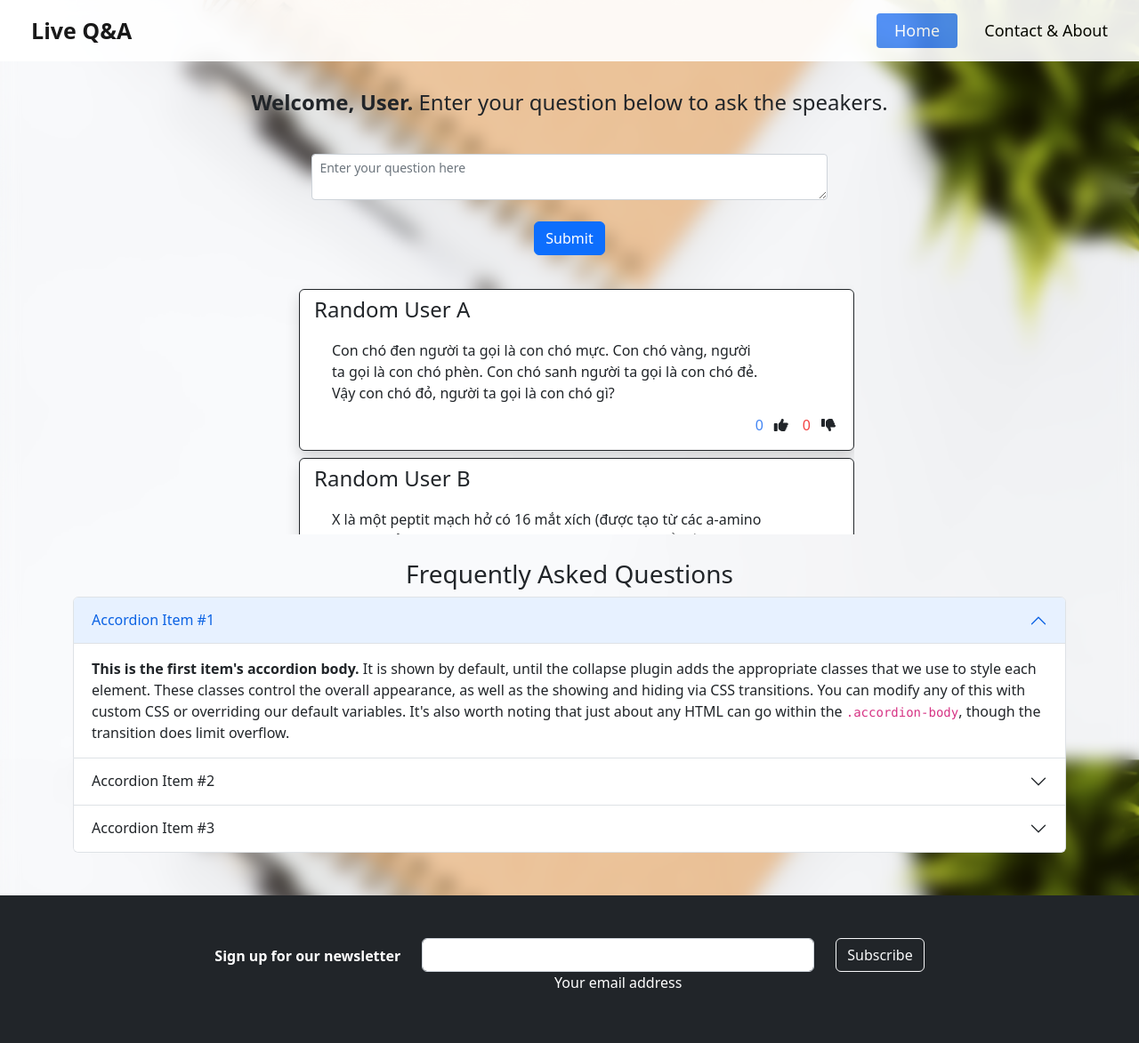
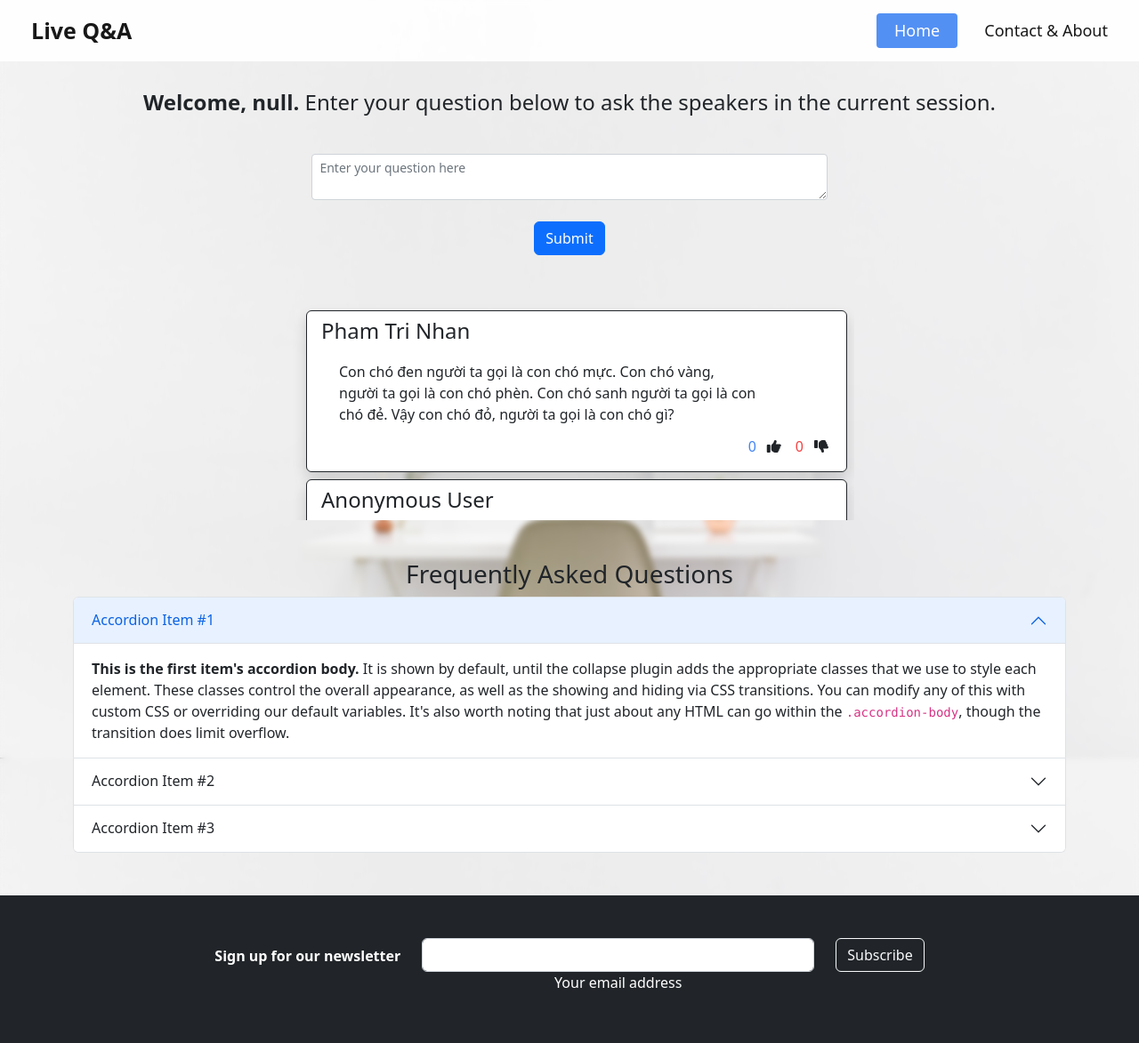
Before and after one commit to baokhanh1701/QAFrame-main, a PHP site: page /AttendeeLogin/AttendeeQuestion/1AttendeeQuestion.html in a window 1280 px wide. Shown: the whole page at 89% size. Run offline with PHP 8.4, Linux system fonts and the light colour scheme; some libraries are stand-ins or nearby versions.

Commit message:
latest update

```diff
--- a/AttendeeLogin/AttendeeQuestion/1AttendeeQuestion.css
+++ b/AttendeeLogin/AttendeeQuestion/1AttendeeQuestion.css
@@ -1,10 +1,10 @@
 body {
     margin: 0;
-    background-image: url("/AttendeeLogin/img/pexels-tirachard-kumtanom-733852.jpg");
+    background-image: url("/AttendeeLogin/img/pexels-pixabay-509922.jpg");
     background-repeat: no-repeat;
     background-attachment: fixed;
     background-size: cover;
-    backdrop-filter: blur(10px);
+    backdrop-filter: blur(3px);
 }
 
 /* Style the header with a grey background and some padding */
--- a/AttendeeLogin/AttendeeQuestion/1AttendeeQuestion.html
+++ b/AttendeeLogin/AttendeeQuestion/1AttendeeQuestion.html
@@ -20,7 +20,6 @@
         integrity="sha384-OERcA2EqjJCMA+/3y+gxIOqMEjwtxJY7qPCqsdltbNJuaOe923+mo//f6V8Qbsw3"
         crossorigin="anonymous"></script>
     <script defer src="/index.js"></script>
-    <script defer src="1AttendeeLogin.js"></script>
     <div class="header">
         <a href="/index.html" class="logo" style="font-size:25px">Live Q&A</a>
         <div href="#default" class="logo" id="user_name"></div>
@@ -31,8 +30,7 @@
     </div>
     <div class="container-fluid body">
         <div class="container addQuestion p-2">
-            <div class="headerContent"> <strong>Welcome, User.</strong> Enter your question below to ask the
-                speakers.</div>
+            <div class="headerContent text-center" id="Welcome"></div>
             <div class="newQuestion container p-3 justify-content-center align-items-center mb-5">
                 <div class="container-lg align-items-center justify-content-center p-2">
                     <textarea class="form-control form-control-sm" id="newQ" maxlength="300"
@@ -44,12 +42,12 @@
                 </div>
             </div>
             <!---->
-            <div class="listQuestion container p-2" style="overflow-x: hidden">
+            <div class="listQuestion container p-3 m-3" style="overflow-x: hidden">
                 <div id="result"></div>
                 <!-- List of question -->
                 <div class="question container-fluid p-1 m-2 border border-dark shadow rounded">
                     <div class="head container text-left">
-                        <div>Random User A</div>
+                        <div>Pham Tri Nhan</div>
                     </div>
                     <div class="content p-2">
                         <div class="text p-2">
@@ -75,7 +73,7 @@
                 </div>
                 <div class="question container-fluid p-1 m-2 border border-dark shadow rounded">
                     <div class="head container text-left">
-                        <div>Random User B</div>
+                        <div>Anonymous User</div>
                     </div>
                     <div class="content p-2">
                         <div class="text p-2">
@@ -106,7 +104,7 @@
                 </div>
                 <div class="question container-fluid p-1 m-2 border border-dark shadow rounded">
                     <div class="head container text-left">
-                        <div>Random User C</div>
+                        <div>IVanovich Krashkiroffs</div>
                     </div>
                     <div class="content p-2">
                         <div class="text p-2">
@@ -196,6 +194,11 @@
             </div>
         </div>
     </div>
+    <script>
+        const nameOutput = localStorage.getItem('name-value');
+        let content_welcome = `<strong> Welcome, ${nameOutput}.</strong> Enter your question below to ask the speakers in the current session.`;
+        document.getElementById('Welcome').innerHTML = content_welcome;
+    </script>
     <footer class="bg-dark text-center text-white" id="about">
         <!-- Grid container -->
         <div class="container p-4">
--- a/index.js
+++ b/index.js
@@ -1,16 +1,129 @@
 function signInAnonymous() {
-    let isCheck = document.getElementById("anonymously").checked;
-    if (isCheck === true) {
+    var isCheckAnon = document.getElementById("anonymously").checked;
+    if (isCheckAnon === true) {
         let textbox = document.getElementById("nameInput");
         textbox.value = "Anonymous User";
         textbox.setAttribute("disabled", "true");
-    } else if (isCheck === false) {
+    } else if (isCheckAnon === false) {
         let textbox = document.getElementById("nameInput");
         textbox.value = "";
         textbox.removeAttribute("disabled");
     }
 }
 
+//* FOR LOADING */
 setTimeout(() => {
     document.body.setAttribute("class","loaded");
 }, 1500);
+
+//* FOR QUESTION */
+
+let btn = document.querySelector("#btn_submit");
+let qstionInput = document.querySelector("#newQ");
+let question = getQuestionfromLocalStorage();
+
+renderTasks(question);
+btn.addEventListener("click", () => {
+    if (!qstionInput.value) {
+        alert("Please Enter Your Question!");
+        return false;
+    }
+    let question = getQuestionfromLocalStorage();
+    question.push({ name: qstionInput.value });
+    qstionInput.value = "";
+    localStorage.setItem("question", JSON.stringify(question));
+    renderTasks(question);
+});
+function renderTasks(question = []) {
+    let content = "<div>";
+    question.forEach((question) => {
+        content += `
+        <div class="question container-fluid p-1 m-2 border border-dark shadow rounded bg-black opacity-75 text-white">
+                    <div class="head container text-left">
+                        <div> You </div>
+                    </div>
+                    <div class="content p-2">
+                        <div class="text p-2">
+                            ${question.name}
+                        </div>
+                        <div class="interact">
+                            <!-- <b id="btn-comments" class="btn-comments m-1" style="margin:5px;"
+                                onclick="showListComments()">Comments</b> -->
+                            <!-- <b style="margin:5px">|</b> -->
+                            <div class="upvote p-1" id="upvote-num" style="color: rgb(66, 133, 244)">0</div>
+                            <i class="fas fa-thumbs-up m-1 thumbs me-2 p-1" id="upvote" onclick="upVote(this)"></i>
+                            <div class="downvote p-1" id="downvote-num" style="color: rgb(244, 66,66)">0</div>
+                            <i class="fas fa-thumbs-down m-1 thumbs p-1"
+                                id="downvote" onclick="downVote(this)"></i>
+                        </div>
+                    </div>
+                    <!-- <div id="list-comments" class="list-comments" style="overflow:scroll; max-height:300px;">
+                        <textarea id="comments" class="comments"></textarea>
+                        <div id="comments" class="comments">hihi.</div>
+                        <div id="comments" class="comments">Con chó đỏ người ta gọi là con chó....</div>
+                        <div id="comments" class="comments">Con chó đỏ người ta gọi là con chó... đỏ.</div>
+                    </div> -->
+                </div>`;
+    });
+    content += "</div>";
+    document.querySelector("#result").innerHTML = content;
+}
+
+localStorage.removeItem("question");
+function getQuestionfromLocalStorage() {
+    return localStorage.getItem("question")
+        ? JSON.parse(localStorage.getItem("question"))
+        : [];
+}
+let listComments = document.querySelector("#list-comments");
+let isShow = true;
+function showListComments() {
+    if (isShow) {
+        listComments.style.display = "none";
+        isShow = false;
+    } else {
+        listComments.style.display = "block";
+        isShow = true;
+    }
+}
+// <b id ="btn-comments" class="btn-comments" style="margin:5px;" onclick="showListComments()">Comments</b>
+
+//////////////////////comment-input//////
+
+// function comments (){let btnCommments=document.querySelector('#btn-comments')
+
+// let commentInput = document.querySelector('#comments');
+// let userName = document.querySelector('#user').innerHTML;
+// btnCommments.addEventListener('click', function () {
+// if (!commentInput.value) {
+// alert ("Phần bình luận đang trống")
+// return false
+// }
+// let comment = localStorage.getItem('comment') ? JSON.parse(localStorage.getItem('comment')) : []
+// comment.push({name: commentInput.value})
+// commentInput.value=''
+// localStorage.setItem('comment',JSON.stringify(comment))
+// renderTasks(question)
+// })
+// localStorage.removeItem('comment')
+// function renderTasks(comment=[]) {
+//     let contentComment ='<div>'
+//     comment.forEach((comment) => {
+//         contentComment +=`<div id="comments> <p>${comment.name}</p></div>
+//         `
+//     })
+//     contentComment +='</div>'
+//     document.querySelector('#resultComment').innerHTML=contentComment;
+// }}
+
+//* FOR UPVOTE AND DOWNVOTE */
+
+function upVote(e) {
+    let count = Number(e.previousElementSibling.innerText) + 1;
+    e.previousElementSibling.innerText = count;
+};
+
+function downVote(e) {
+    let count = Number(e.previousElementSibling.innerText) + 1;
+    e.previousElementSibling.innerText = count;
+};
```
Also changed, not shown: AttendeeLogin/1AttendeeLogIn.html (+20 -5 lines).
